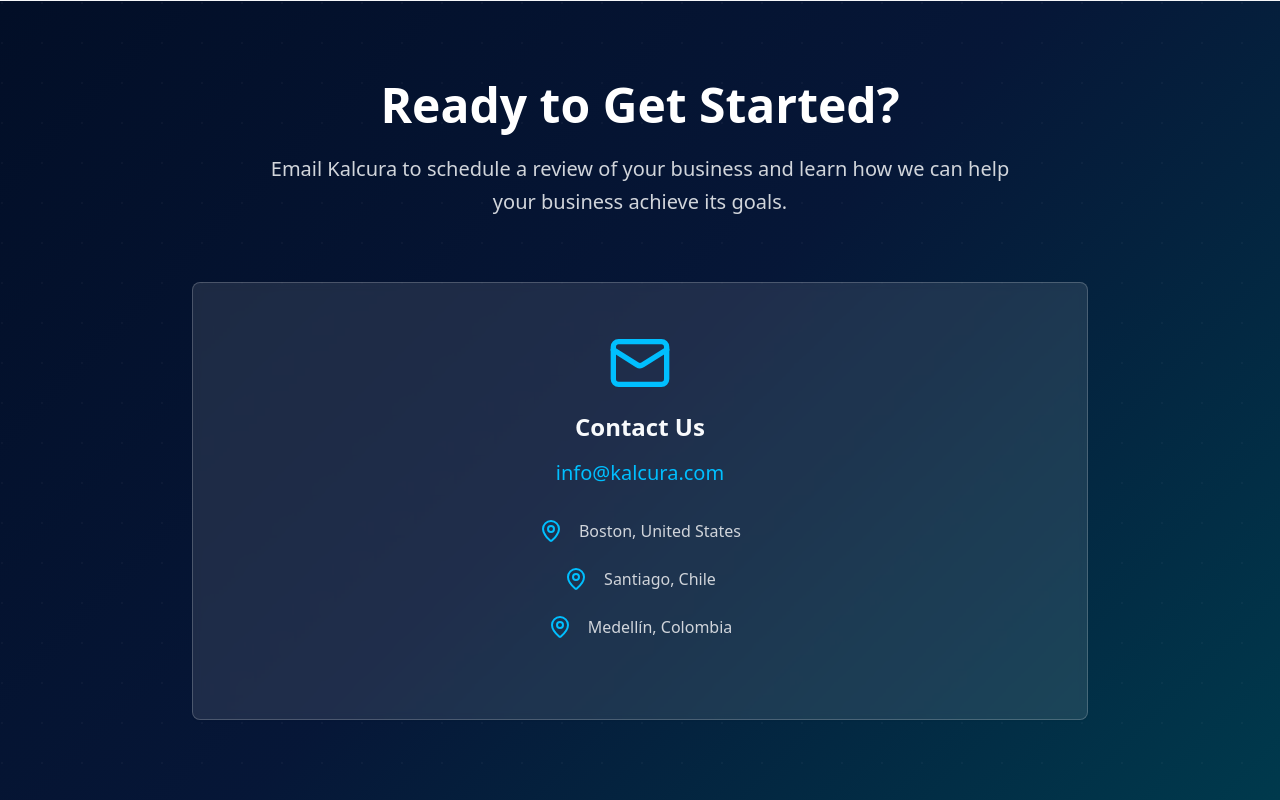
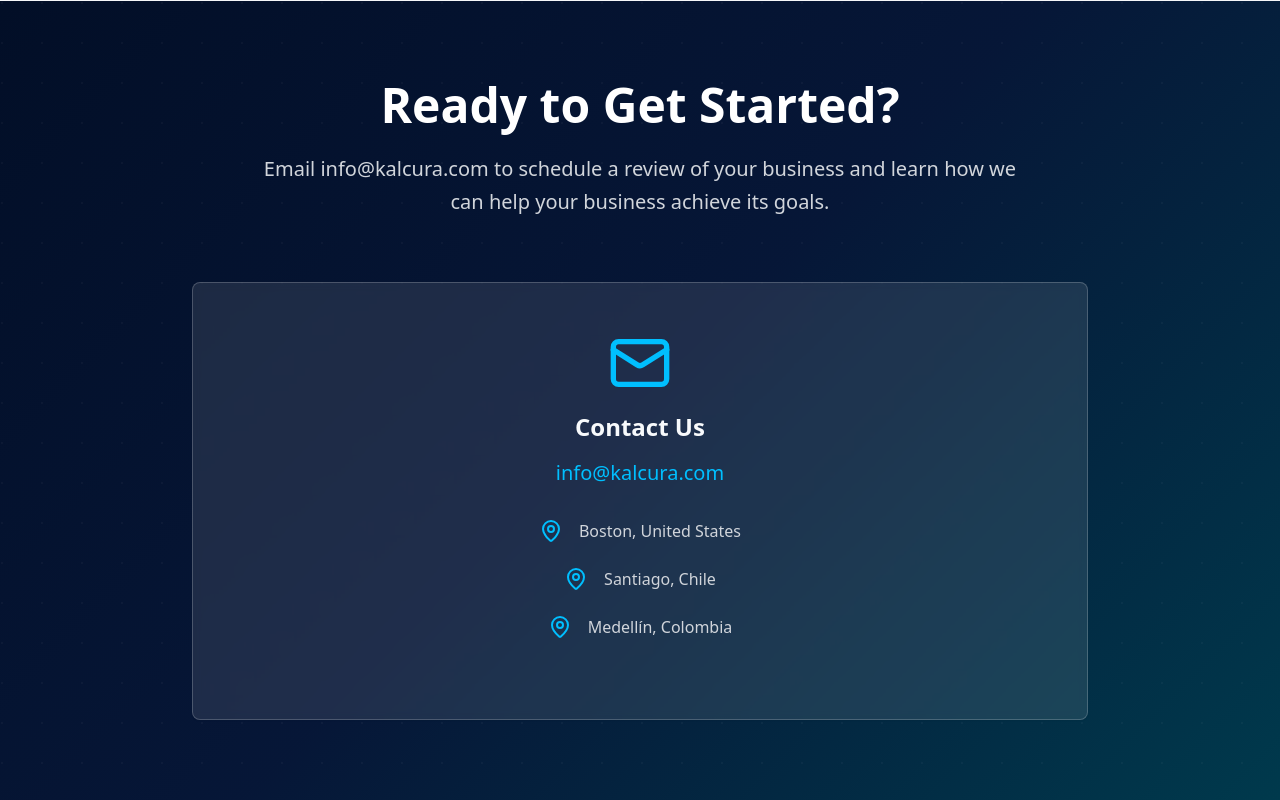
Before and after one commit to clb9/kalcura-andean-compass, a React (Vite) app: page / in a window 1280 px wide. Shown: the part 4281-5081 px from the top of the page. Built offline with nearby package versions, Linux system fonts and the light colour scheme.

Commit message:
Visual edit in Lovable
Edited UI in Lovable

```diff
--- a/src/components/ui/contact-section.tsx
+++ b/src/components/ui/contact-section.tsx
@@ -16,7 +16,7 @@ const ContactSection = () => {
           <h2 className="text-4xl md:text-5xl font-bold mb-6">
             Ready to Get Started?
           </h2>
-          <p className="text-xl text-gray-300 max-w-3xl mx-auto leading-relaxed">Email Kalcura to schedule a review of your business and learn how we can help your business achieve its goals.</p>
+          <p className="text-xl text-gray-300 max-w-3xl mx-auto leading-relaxed">Email info@kalcura.com to schedule a review of your business and learn how we can help your business achieve its goals.</p>
         </div>
 
         <div className="max-w-4xl mx-auto">
```
